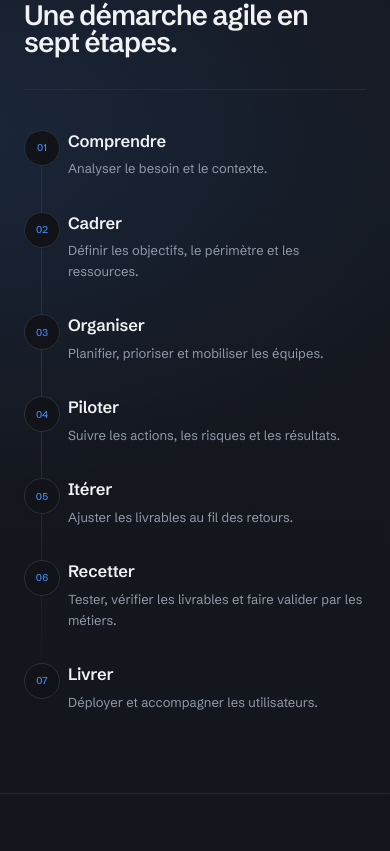
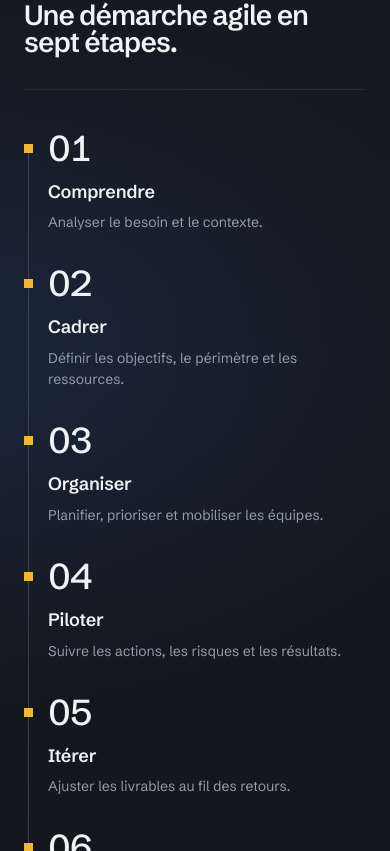
Before and after one commit to AntoGoo/portfolio, a React (Vite) app: page / in a window 390 px wide. Shown: the part 5673-6524 px from the top of the page. Built offline with nearby package versions, Linux system fonts and the light colour scheme; no server answers.

Commit message:
Méthodologie : rail net avec repères carrés ambre et gros numéros
Remplace la frise à cercles par un rail de 1 px : 7 colonnes en lg,
4 sur deux lignes en md, rail vertical en mobile.

Co-Authored-By: Claude Opus 5.5 (1M context) <noreply@anthropic.com>

```diff
--- a/src/components/portfolio/Method.jsx
+++ b/src/components/portfolio/Method.jsx
@@ -1,8 +1,22 @@
+import { useReducedMotion } from 'framer-motion';
 import Section from '@/components/portfolio/Section';
 import Reveal from '@/components/portfolio/Reveal';
 import { methodSteps } from '@/data/portfolioContent';
+import { cn } from '@/lib/utils';
+
+// Bout droit du rail horizontal de chaque étape : il franchit la gouttière
+// (28 px) jusqu'à l'étape voisine et s'arrête au bord de la grille en fin de
+// ligne. En md, la grille a 4 colonnes (01-04, puis 05-07 : le rail de 07
+// couvre aussi la 4e colonne vide) ; en lg, une seule ligne de 7.
+function railEnd(i, count) {
+  if (i === count - 1) return 'md:right-[calc(-100%_-_28px)] lg:right-0';
+  if (i === 3) return 'md:right-0 lg:-right-7';
+  return 'md:-right-7';
+}
 
 export default function Method() {
+  const reduceMotion = useReducedMotion();
+
   return (
     <Section
       id="methode"
@@ -10,28 +24,35 @@ export default function Method() {
       eyebrow="Méthodologie"
       title="Une démarche agile en sept étapes"
     >
-      <div className="relative">
-        <ol className="relative grid gap-8 md:grid-cols-7 md:gap-5">
-          {/* frise mobile */}
-          <span className="pointer-events-none absolute left-[17px] top-2 h-[calc(100%-1.5rem)] w-px bg-gradient-to-b from-border via-border to-transparent md:hidden" />
-          {/* frise desktop */}
-          <span className="pointer-events-none absolute inset-x-0 top-5 hidden h-px bg-gradient-to-r from-transparent via-border to-transparent md:block" />
+      <ol className="grid gap-y-8 md:grid-cols-4 md:gap-x-7 md:gap-y-14 lg:grid-cols-7">
+        {methodSteps.map((step, i) => (
+          <li key={step.number} className="font-label relative pl-6 md:pl-0">
+            {/* rail mobile : segment vertical jusqu'au repère suivant */}
+            {i < methodSteps.length - 1 && (
+              <span
+                aria-hidden="true"
+                className="absolute -bottom-[50px] left-1 top-[18px] w-px bg-[#3A414D] md:hidden"
+              />
+            )}
+            {/* rail md+ : segment horizontal centré sur le repère */}
+            <span
+              aria-hidden="true"
+              className={cn('absolute left-0 top-1 hidden h-px bg-[#3A414D] md:block', railEnd(i, methodSteps.length))}
+            />
+            <span aria-hidden="true" className="absolute left-0 top-[14px] h-[9px] w-[9px] bg-accent2 md:relative md:top-0 md:block" />
 
-          {methodSteps.map((step, i) => (
-            <Reveal key={step.number} delay={0.06 * i}>
-              <li className="font-label group relative pl-11 md:pl-0">
-                <span className="absolute left-0 top-0 z-10 flex h-9 w-9 items-center justify-center rounded-full border border-border bg-background text-[10px] text-primary shadow-sm transition-colors duration-300 group-hover:border-primary/60 group-hover:bg-primary/10 md:static md:mb-6 md:h-10 md:w-10 md:text-[10.5px]">
+            <Reveal delay={0.06 * i} y={reduceMotion ? 0 : undefined}>
+              <span className="block text-[36px] font-medium leading-none tracking-[-0.03em] text-foreground tabular-nums md:mt-7 md:text-[52px]">
                 {step.number}
               </span>
-                <h3 className="text-[16.5px] font-semibold leading-snug tracking-[-0.01em] transition-colors duration-300 group-hover:text-primary md:mt-0 md:text-[15.5px]">
+              <h3 className="mt-3.5 text-[18px] font-semibold leading-snug tracking-[-0.01em] text-foreground md:mt-[22px]">
                 {step.title}
               </h3>
-                <p className="mt-1.5 text-[13px] font-normal leading-relaxed text-muted-foreground">{step.text}</p>
+              <p className="mt-2 text-[14px] font-normal leading-[1.5] text-muted-foreground">{step.text}</p>
+            </Reveal>
           </li>
-            </Reveal>
         ))}
       </ol>
-      </div>
     </Section>
   );
 }
```
Lines whose indentation alone changed are shown as unchanged.
